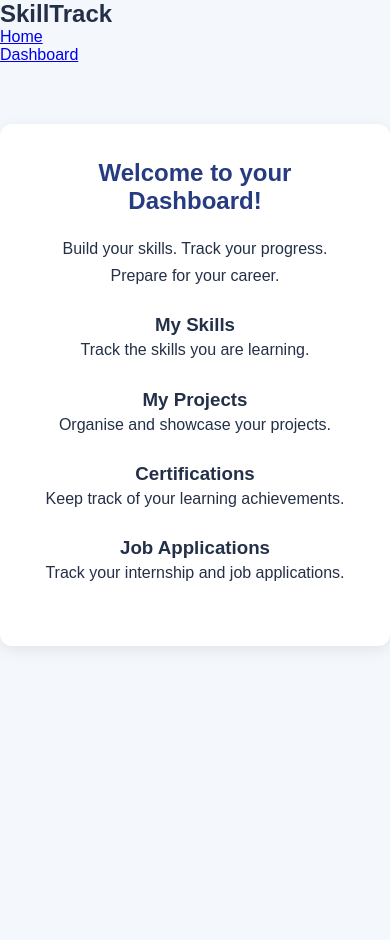
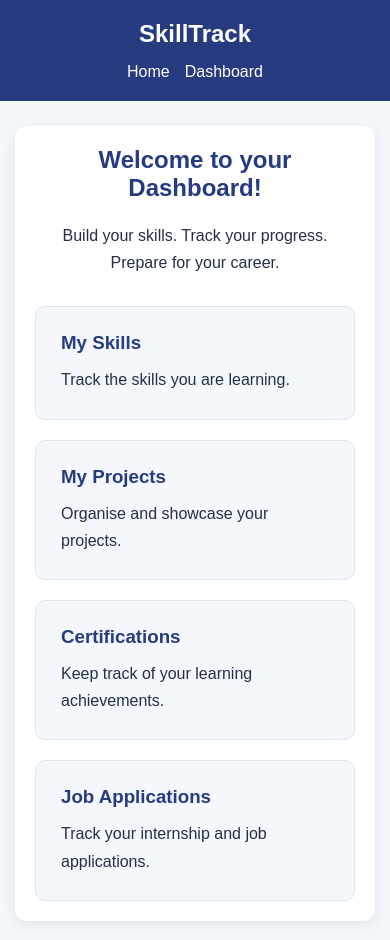
Before and after one commit to ananya923-dev/SkillTrack, a plain HTML site: page dashboard.html in a window 390 px wide. Before the commit the page ends 844 px from the top, so only its background shows below. Drawn offline with Linux system fonts and the light colour scheme.

Commit message:
Update style.css

```diff
--- a/style.css
+++ b/style.css
@@ -59,3 +59,219 @@ button {
 button:hover {
     background-color: #4059b5;
 }
+/* Dashboard navigation */
+nav {
+    background-color: #263b80;
+    color: white;
+    padding: 20px 40px;
+    display: flex;
+    justify-content: space-between;
+    align-items: center;
+}
+
+nav ul {
+    list-style: none;
+    display: flex;
+    gap: 20px;
+}
+
+nav a {
+    color: white;
+    text-decoration: none;
+}
+
+nav a:hover {
+    text-decoration: underline;
+}
+
+/* Dashboard cards */
+.dashboard {
+    display: grid;
+    grid-template-columns: repeat(2, minmax(0, 1fr));
+    gap: 20px;
+    margin-top: 30px;
+}
+
+.card {
+    background-color: #f4f7fb;
+    padding: 25px;
+    border-radius: 10px;
+    text-align: left;
+    border: 1px solid #e0e6f0;
+}
+
+.card h3 {
+    color: #263b80;
+    margin-bottom: 12px;
+}
+
+.card p {
+    margin-bottom: 0;
+}
+
+/* Mobile-friendly layout */
+@media (max-width: 600px) {
+    nav {
+        padding: 20px;
+        flex-direction: column;
+        gap: 15px;
+    }
+
+    nav ul {
+        gap: 15px;
+        flex-wrap: wrap;
+        justify-content: center;
+    }
+
+    main {
+        margin: 25px 15px;
+        padding: 20px;
+    }
+
+    .dashboard {
+        grid-template-columns: 1fr;
+    }
+    /* Dashboard navigation */
+nav {
+    background-color: #263b80;
+    color: white;
+    padding: 20px 40px;
+    display: flex;
+    justify-content: space-between;
+    align-items: center;
+}
+
+nav ul {
+    list-style: none;
+    display: flex;
+    gap: 20px;
+}
+
+nav a {
+    color: white;
+    text-decoration: none;
+}
+
+nav a:hover {
+    text-decoration: underline;
+}
+
+/* Dashboard cards */
+.dashboard {
+    display: grid;
+    grid-template-columns: repeat(2, minmax(0, 1fr));
+    gap: 20px;
+    margin-top: 30px;
+}
+
+.card {
+    background-color: #f4f7fb;
+    padding: 25px;
+    border-radius: 10px;
+    text-align: left;
+    border: 1px solid #e0e6f0;
+}
+
+.card h3 {
+    color: #263b80;
+    margin-bottom: 12px;
+}
+
+.card p {
+    margin-bottom: 0;
+}
+
+/* Mobile-friendly layout */
+@media (max-width: 600px) {
+    nav {
+        padding: 20px;
+        flex-direction: column;
+        gap: 15px;
+    }
+
+    nav ul {
+        gap: 15px;
+        flex-wrap: wrap;
+        justify-content: center;
+    }
+
+    main {
+        margin: 25px 15px;
+        padding: 20px;
+    }
+
+    .dashboard {
+        grid-template-columns: 1fr;
+    }
+/* Dashboard navigation */
+nav {
+    background-color: #263b80;
+    color: white;
+    padding: 20px 40px;
+    display: flex;
+    justify-content: space-between;
+    align-items: center;
+}
+
+nav ul {
+    list-style: none;
+    display: flex;
+    gap: 20px;
+}
+
+nav a {
+    color: white;
+    text-decoration: none;
+}
+
+nav a:hover {
+    text-decoration: underline;
+}
+
+/* Dashboard cards */
+.dashboard {
+    display: grid;
+    grid-template-columns: repeat(2, minmax(0, 1fr));
+    gap: 20px;
+    margin-top: 30px;
+}
+
+.card {
+    background-color: #f4f7fb;
+    padding: 25px;
+    border-radius: 10px;
+    text-align: left;
+    border: 1px solid #e0e6f0;
+}
+
+.card h3 {
+    color: #263b80;
+    margin-bottom: 12px;
+}
+
+.card p {
+    margin-bottom: 0;
+}
+
+/* Mobile-friendly layout */
+@media (max-width: 600px) {
+    nav {
+        padding: 20px;
+        flex-direction: column;
+        gap: 15px;
+    }
+
+    nav ul {
+        gap: 15px;
+        flex-wrap: wrap;
+        justify-content: center;
+    }
+
+    main {
+        margin: 25px 15px;
+        padding: 20px;
+    }
+
+    .dashboard {
+        grid-template-columns: 1fr;
+    }
```
